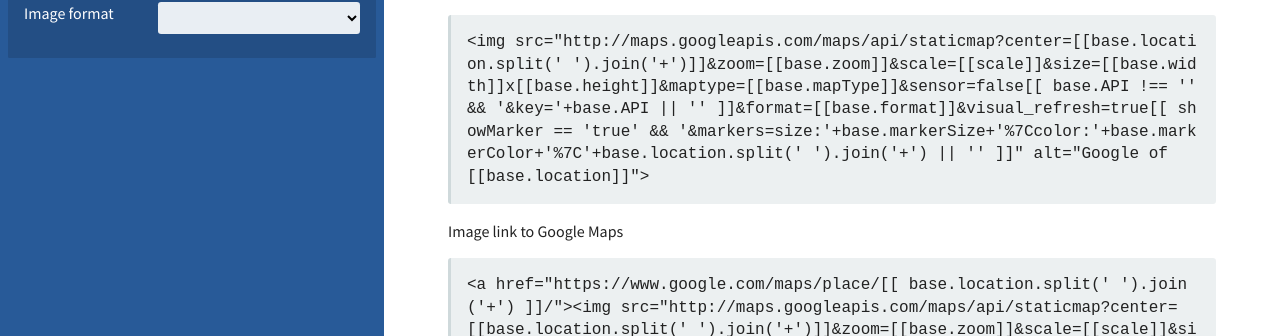
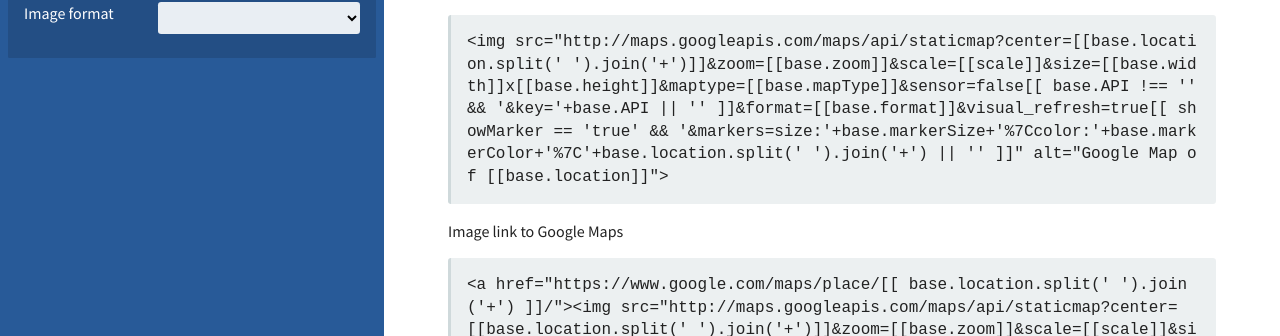
Before and after one commit to katydecorah/staticmapmaker, a Jekyll site: the page built from index.html, in a window 1280 px wide. Shown: the part 494-830 px from the top of the page. Built offline with Jekyll 4.4.1, drawn with Linux system fonts in a browser that asks for light colours; nearby versions of some CDN libraries; some web fonts are replaced; Markdown is read by kramdown in place of the engine named in the settings.

Commit message:
+ map in alt tag

```diff
--- a/_includes/tabs.html
+++ b/_includes/tabs.html
@@ -6,7 +6,7 @@
 <pre>{{ mapcode }}</pre>
 <p>You can copy and paste the code below into an HTML document or in CSS.</p>
 <h2>HTML</h2>
-<pre>&lt;img src="{{ mapcode }}" alt="{{ page.title }} of [[base.location]]"&gt;</pre>
+<pre>&lt;img src="{{ mapcode }}" alt="{{ page.title }} Map of [[base.location]]"&gt;</pre>
 {% if page.title == "Google" %}
 <h3>Image link to Google Maps</h3>
 <pre>&lt;a href="https://www.google.com/maps/place/[[ base.location.split(' ').join('+') ]]/"&gt;&lt;img src="{{ mapcode }}" alt="Google Map of [[base.location]]"&gt;&lt;/a&gt;</pre>
```
